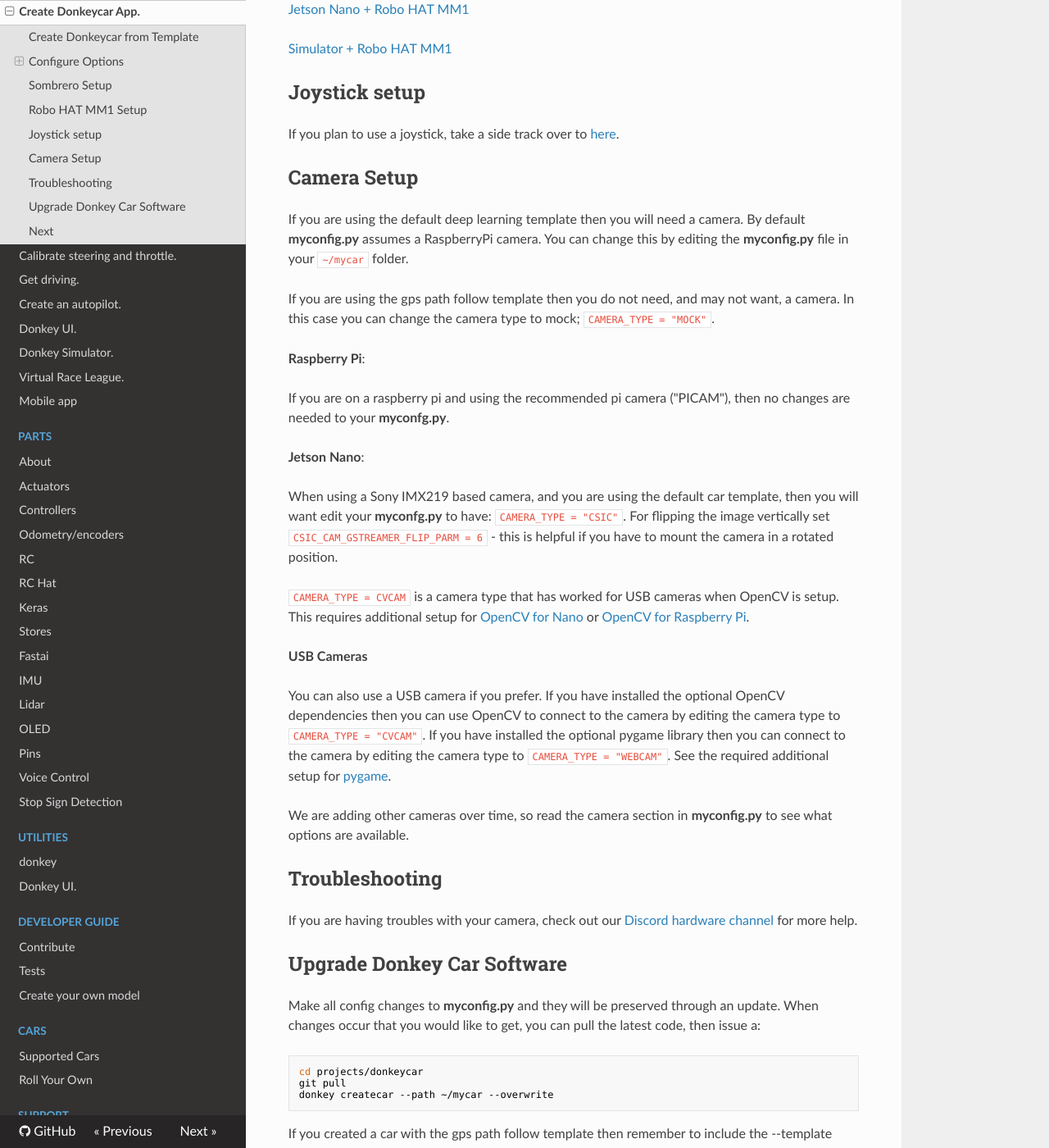
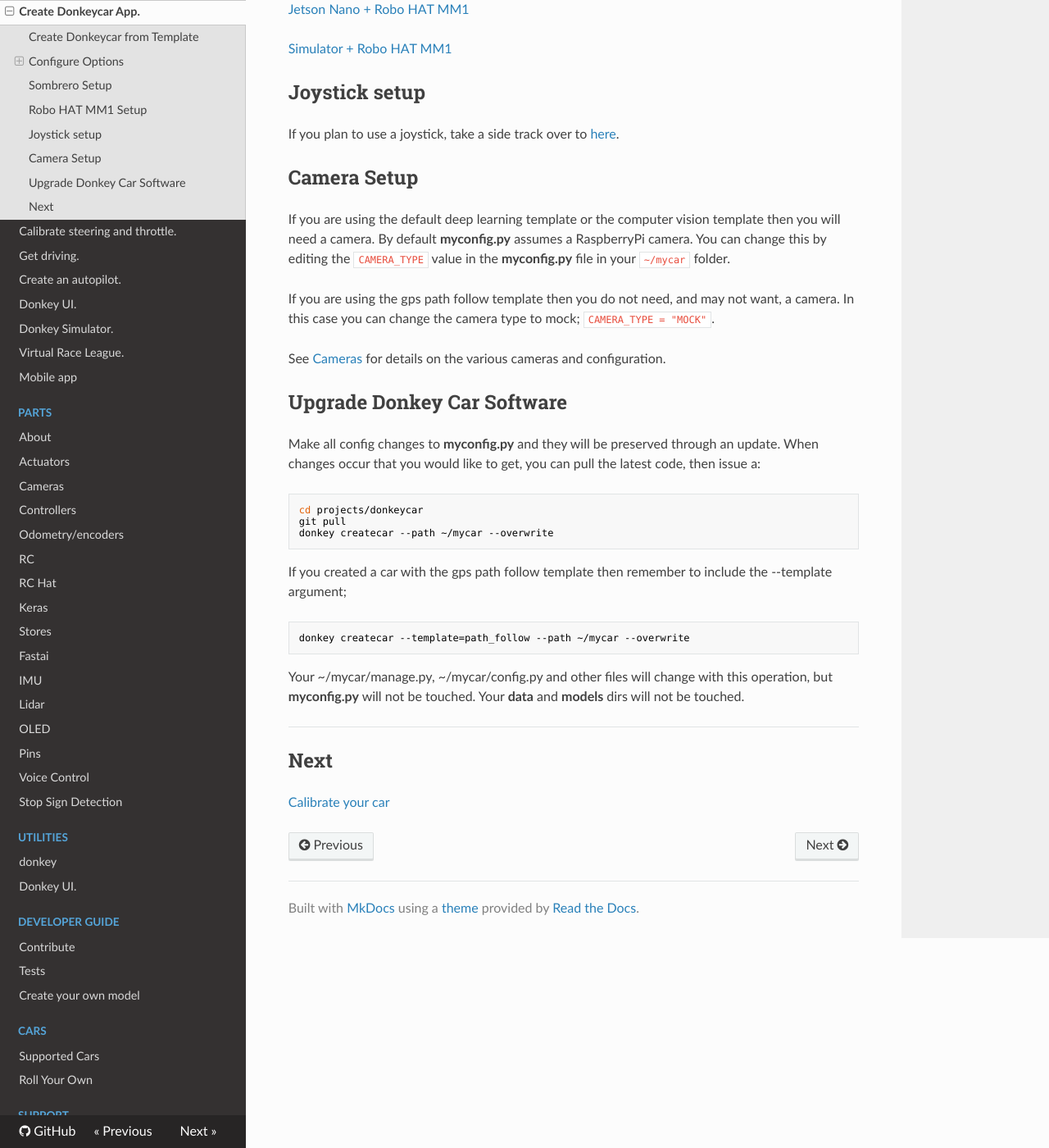
Before and after one commit to autorope/donkeydocs, an MkDocs documentation site: the page built from docs/guide/create_application.md, in a window 1280 px wide and 1400 px high, scrolled down 3447 px. Shown: the whole window at 82% size. Built offline with MkDocs 1.6.1, drawn with Linux system fonts in a browser that asks for light colours; nearby versions of some CDN libraries.

Commit message:
add cameras.md to parts docs

```diff
--- a/docs/guide/create_application.md
+++ b/docs/guide/create_application.md
@@ -163,31 +163,11 @@ If you plan to use a joystick, take a side track over to [here](/parts/controlle
 
 ## Camera Setup
 
-If you are using the default deep learning template then you will need a camera.  By default __myconfig.py__ assumes a RaspberryPi camera.  You can change this by editing the __myconfig.py__ file in your `~/mycar` folder.
+If you are using the default deep learning template or the computer vision template then you will need a camera.  By default __myconfig.py__ assumes a RaspberryPi camera.  You can change this by editing the `CAMERA_TYPE` value in the __myconfig.py__ file in your `~/mycar` folder.
 
 If you are using the gps path follow template then you do not need, and may not want, a camera.  In this case you can change the camera type to mock; `CAMERA_TYPE = "MOCK"`.
 
-**Raspberry Pi**:
-
-If you are on a raspberry pi and using the recommended pi camera ("PICAM"), then no changes are needed to your __myconfg.py__.
-
-**Jetson Nano**:
-
-When using a Sony IMX219 based camera, and you are using the default car template, then you will want edit your __myconfg.py__ to have:
-`CAMERA_TYPE = "CSIC"`.
-For flipping the image vertically set `CSIC_CAM_GSTREAMER_FLIP_PARM = 6` - this is helpful if you have to mount the camera in a rotated position.
-
-`CAMERA_TYPE = CVCAM` is a camera type that has worked for USB cameras when OpenCV is setup. This requires additional setup for [OpenCV for Nano](/guide/robot_sbc/setup_jetson_nano/#step-4-install-opencv) or [OpenCV for Raspberry Pi](https://www.learnopencv.com/install-opencv-4-on-raspberry-pi/).
-
-**USB Cameras**
-
-You can also use a USB camera if you prefer.  If you have installed the optional OpenCV dependencies then you can use OpenCV to connect to the camera by editing the camera type to `CAMERA_TYPE = "CVCAM"`. If you have installed the optional pygame library then you can connect to the camera by editing the camera type to `CAMERA_TYPE = "WEBCAM"`.  See the required additional setup for [pygame](https://www.pygame.org/wiki/GettingStarted).
-
-We are adding other cameras over time, so read the camera section in __myconfig.py__ to see what options are available.
-
-## Troubleshooting
-
-If you are having troubles with your camera, check out our [Discord hardware channel](https://discord.gg/zcyzK69S) for more help.
+See [Cameras](/parts/cameras) for details on the various cameras and configuration.
 
 ## Upgrade Donkey Car Software
 
--- a/mkdocs.yml
+++ b/mkdocs.yml
@@ -31,6 +31,7 @@ nav:
   - Parts:
     - About: parts/about.md
     - Actuators: parts/actuators.md
+    - Cameras: parts/cameras.md
     - Controllers: parts/controllers.md
     - Odometry/encoders: parts/odometry.md
     - RC: parts/rc.md
```
Also changed, not shown: docs/parts/cameras.md (added, +43 -0 lines).
